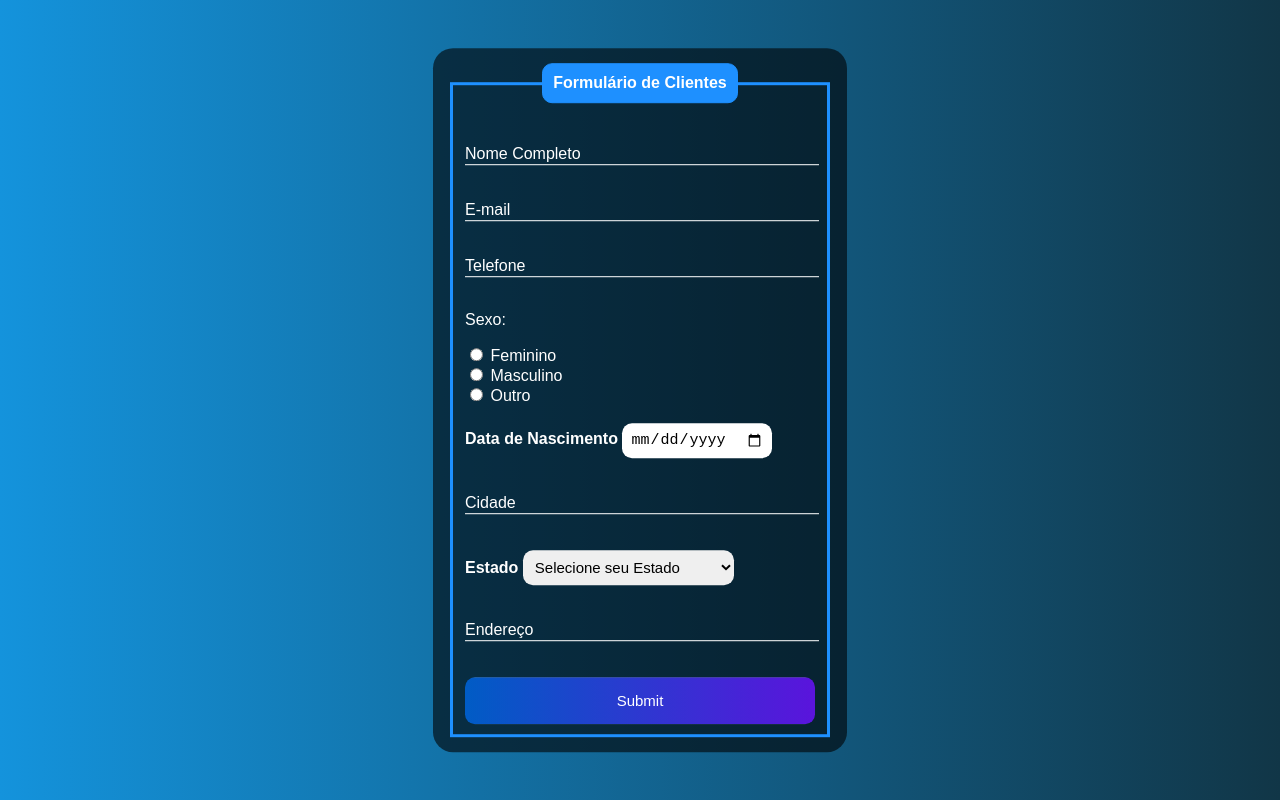
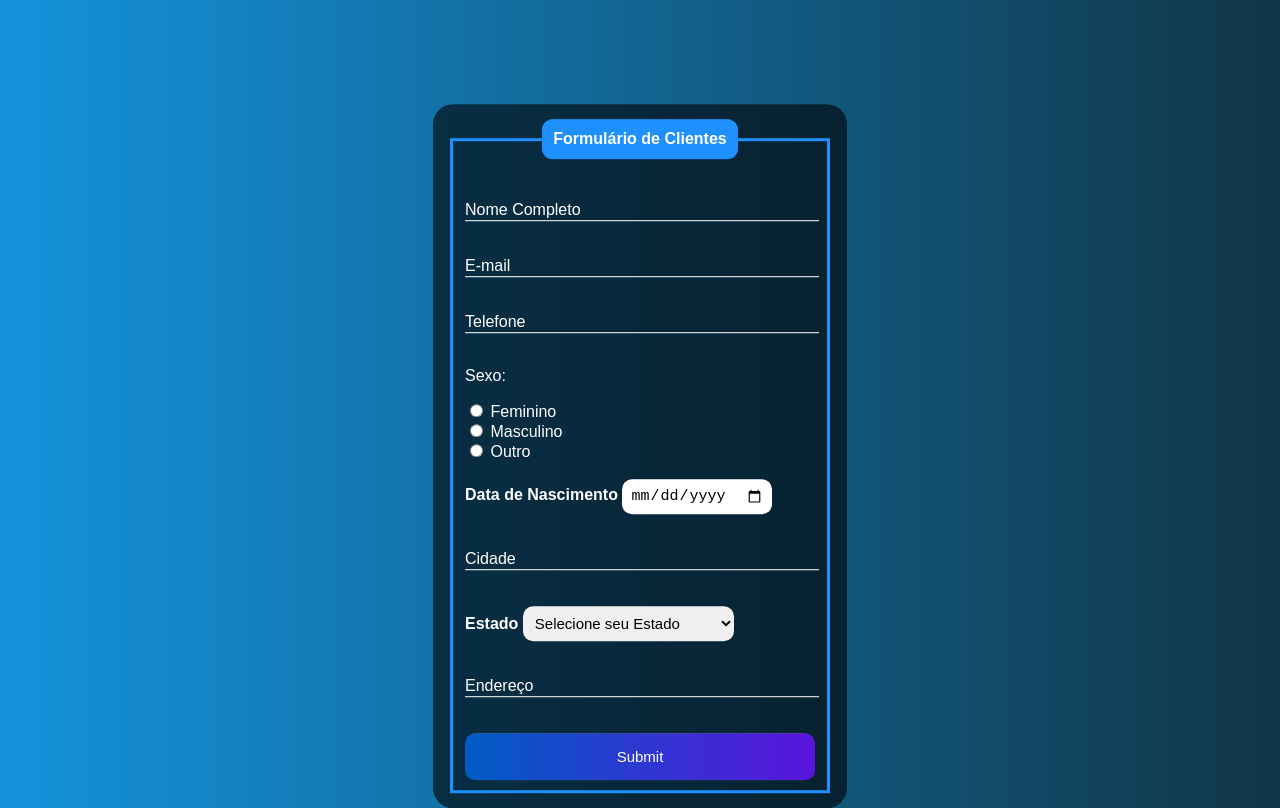
Before and after one commit to naicaparelli/form-examples, a plain HTML site: page index.html in a window 1280 px wide. Drawn offline with Linux system fonts and the light colour scheme.

Commit message:
margin top modification

```diff
--- a/index.html
+++ b/index.html
@@ -13,7 +13,7 @@
 
             .box {
                 position:absolute;
-                top:50%;
+                top:57%;
                 left:50%;
                 transform: translate(-50%,-50%);
                 background-color: rgba(0,0,0,0.6);
```
